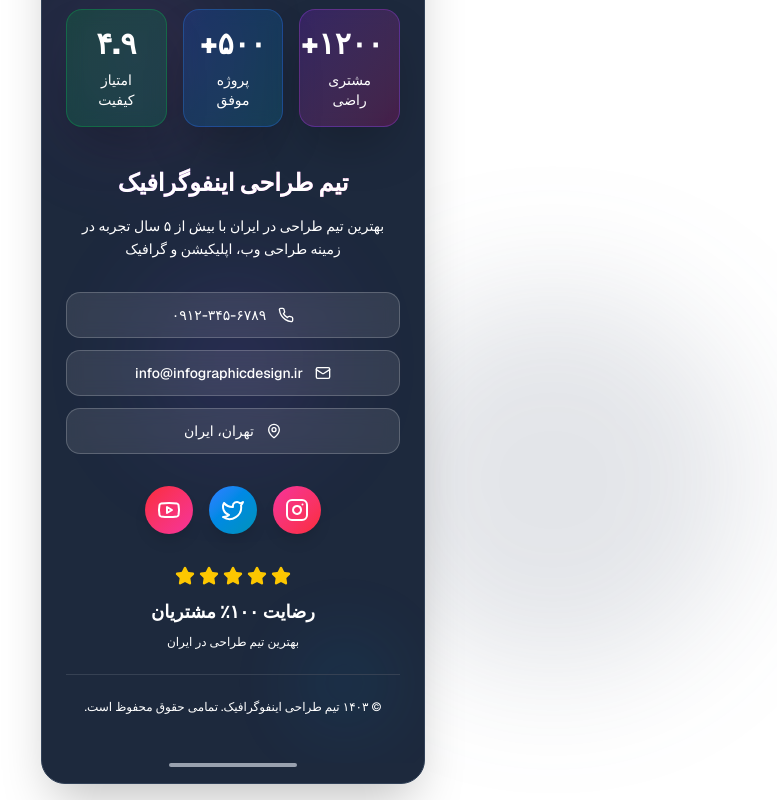
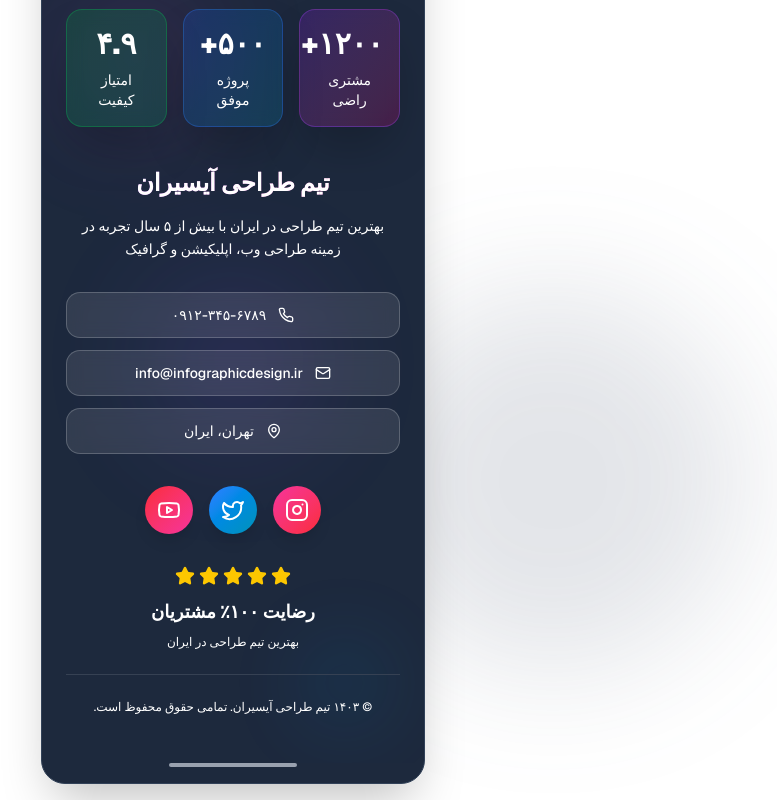
Before and after one commit to matini7i/MATINI809, a Next.js app: page / in a window 1280 px wide. Shown: the part 2305-3105 px from the top of the page, without its empty margins (407-1184 px from the left). Built offline with nearby package versions, Linux system fonts and the light colour scheme.

Commit message:
ممنم

```diff
--- a/app/page.tsx
+++ b/app/page.tsx
@@ -606,7 +606,7 @@ export default function PersianMobileApp() {
                   className="text-2xl font-black mb-4 text-white bg-gradient-to-r from-purple-400 to-pink-400 bg-clip-text text-transparent"
                   dir="rtl"
                 >
-                  تیم طراحی اینفوگرافیک
+                  تیم طراحی آیسیران
                 </h3>
                 <p
                   className="text-sm leading-relaxed max-w-xs mx-auto text-white"
@@ -685,7 +685,7 @@ export default function PersianMobileApp() {
               {/* Copyright */}
               <div className="border-t border-gray-700 pt-6">
                 <p className="text-xs text-white" dir="rtl" style={{ color: "#ffffff !important" }}>
-                  © ۱۴۰۳ تیم طراحی اینفوگرافیک. تمامی حقوق محفوظ است.
+                  © ۱۴۰۳ تیم طراحی آیسیران. تمامی حقوق محفوظ است.
                 </p>
               </div>
             </div>
```
